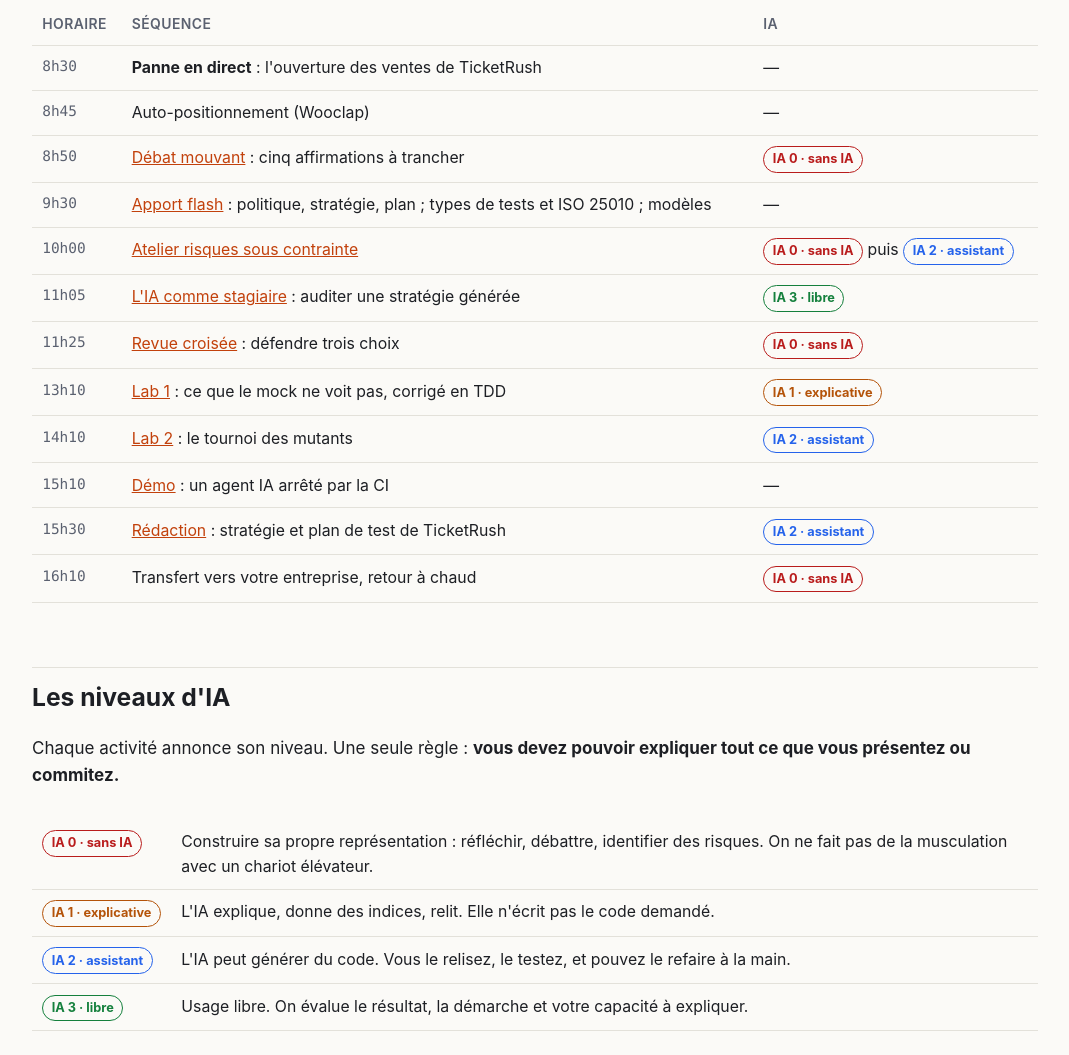
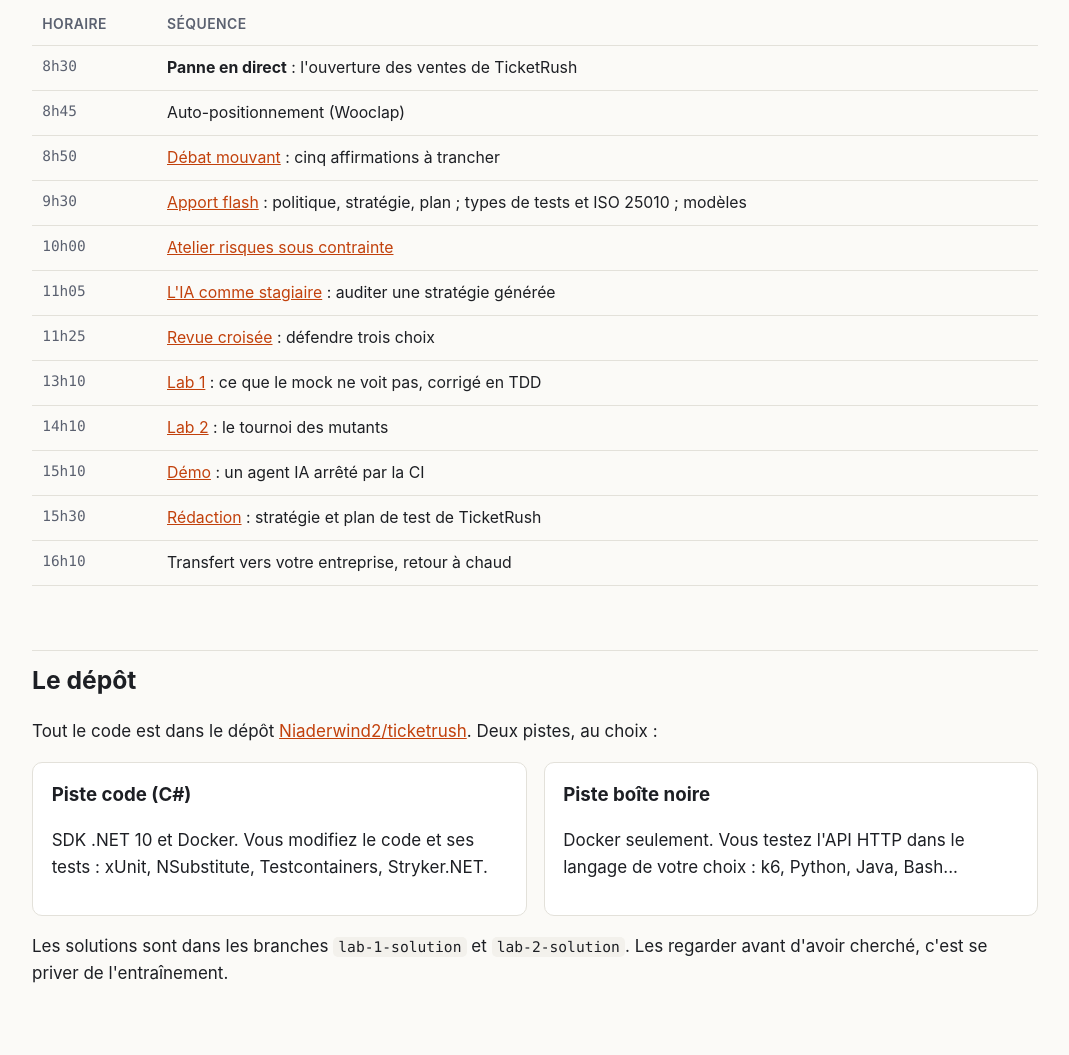
Before and after one commit to Niaderwind2/ticketrush, a plain HTML site: page docs/index.html in a window 1280 px wide. Shown: the part 1020-2075 px from the top of the page, without its empty margins (105-1174 px from the left). Drawn offline with Linux system fonts and the light colour scheme.

Commit message:
Support : retrait des niveaux d'IA
Le rôle « vérificateur IA » devient « avocat du diable ». La première étape de l'atelier risques se fait ordinateurs fermés.

Co-Authored-By: Claude Opus 5.5 <noreply@anthropic.com>
Claude-Session: https://claude.ai/code/session_01FG35i2XC9Yv31NgqSNop2H

```diff
--- a/docs/index.html
+++ b/docs/index.html
@@ -39,28 +39,19 @@
 
 <h2>La journée</h2>
 <div class="table-wrap"><table>
-<tr><th>Horaire</th><th>Séquence</th><th>IA</th></tr>
-<tr><td class="time">8h30</td><td><strong>Panne en direct</strong> : l'ouverture des ventes de TicketRush</td><td>—</td></tr>
-<tr><td class="time">8h45</td><td>Auto-positionnement (Wooclap)</td><td>—</td></tr>
-<tr><td class="time">8h50</td><td><a href="matin.html#debat">Débat mouvant</a> : cinq affirmations à trancher</td><td><span class="ia ia-0">IA 0 · sans IA</span></td></tr>
-<tr><td class="time">9h30</td><td><a href="matin.html#apport">Apport flash</a> : politique, stratégie, plan ; types de tests et ISO 25010 ; modèles</td><td>—</td></tr>
-<tr><td class="time">10h00</td><td><a href="matin.html#atelier">Atelier risques sous contrainte</a></td><td><span class="ia ia-0">IA 0 · sans IA</span> puis <span class="ia ia-2">IA 2 · assistant</span></td></tr>
-<tr><td class="time">11h05</td><td><a href="matin.html#stagiaire">L'IA comme stagiaire</a> : auditer une stratégie générée</td><td><span class="ia ia-3">IA 3 · libre</span></td></tr>
-<tr><td class="time">11h25</td><td><a href="matin.html#revue">Revue croisée</a> : défendre trois choix</td><td><span class="ia ia-0">IA 0 · sans IA</span></td></tr>
-<tr><td class="time">13h10</td><td><a href="lab-1.html">Lab 1</a> : ce que le mock ne voit pas, corrigé en TDD</td><td><span class="ia ia-1">IA 1 · explicative</span></td></tr>
-<tr><td class="time">14h10</td><td><a href="lab-2.html">Lab 2</a> : le tournoi des mutants</td><td><span class="ia ia-2">IA 2 · assistant</span></td></tr>
-<tr><td class="time">15h10</td><td><a href="ci.html">Démo</a> : un agent IA arrêté par la CI</td><td>—</td></tr>
-<tr><td class="time">15h30</td><td><a href="trame.html">Rédaction</a> : stratégie et plan de test de TicketRush</td><td><span class="ia ia-2">IA 2 · assistant</span></td></tr>
-<tr><td class="time">16h10</td><td>Transfert vers votre entreprise, retour à chaud</td><td><span class="ia ia-0">IA 0 · sans IA</span></td></tr>
-</table></div>
-
-<h2>Les niveaux d'IA</h2>
-<p>Chaque activité annonce son niveau. Une seule règle : <strong>vous devez pouvoir expliquer tout ce que vous présentez ou commitez.</strong></p>
-<div class="table-wrap"><table>
-<tr><td><span class="ia ia-0">IA 0 · sans IA</span></td><td>Construire sa propre représentation : réfléchir, débattre, identifier des risques. On ne fait pas de la musculation avec un chariot élévateur.</td></tr>
-<tr><td><span class="ia ia-1">IA 1 · explicative</span></td><td>L'IA explique, donne des indices, relit. Elle n'écrit pas le code demandé.</td></tr>
-<tr><td><span class="ia ia-2">IA 2 · assistant</span></td><td>L'IA peut générer du code. Vous le relisez, le testez, et pouvez le refaire à la main.</td></tr>
-<tr><td><span class="ia ia-3">IA 3 · libre</span></td><td>Usage libre. On évalue le résultat, la démarche et votre capacité à expliquer.</td></tr>
+<tr><th>Horaire</th><th>Séquence</th></tr>
+<tr><td class="time">8h30</td><td><strong>Panne en direct</strong> : l'ouverture des ventes de TicketRush</td></tr>
+<tr><td class="time">8h45</td><td>Auto-positionnement (Wooclap)</td></tr>
+<tr><td class="time">8h50</td><td><a href="matin.html#debat">Débat mouvant</a> : cinq affirmations à trancher</td></tr>
+<tr><td class="time">9h30</td><td><a href="matin.html#apport">Apport flash</a> : politique, stratégie, plan ; types de tests et ISO 25010 ; modèles</td></tr>
+<tr><td class="time">10h00</td><td><a href="matin.html#atelier">Atelier risques sous contrainte</a></td></tr>
+<tr><td class="time">11h05</td><td><a href="matin.html#stagiaire">L'IA comme stagiaire</a> : auditer une stratégie générée</td></tr>
+<tr><td class="time">11h25</td><td><a href="matin.html#revue">Revue croisée</a> : défendre trois choix</td></tr>
+<tr><td class="time">13h10</td><td><a href="lab-1.html">Lab 1</a> : ce que le mock ne voit pas, corrigé en TDD</td></tr>
+<tr><td class="time">14h10</td><td><a href="lab-2.html">Lab 2</a> : le tournoi des mutants</td></tr>
+<tr><td class="time">15h10</td><td><a href="ci.html">Démo</a> : un agent IA arrêté par la CI</td></tr>
+<tr><td class="time">15h30</td><td><a href="trame.html">Rédaction</a> : stratégie et plan de test de TicketRush</td></tr>
+<tr><td class="time">16h10</td><td>Transfert vers votre entreprise, retour à chaud</td></tr>
 </table></div>
 
 <h2>Le dépôt</h2>
```
Also changed, not shown: docs/lab-1.html (+1 -1 lines), docs/lab-2.html (+2 -2 lines), docs/matin.html (+8 -8 lines), docs/trame.html (+1 -1 lines).
